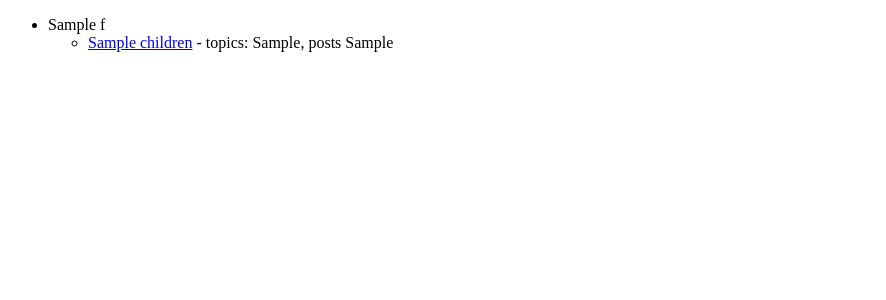
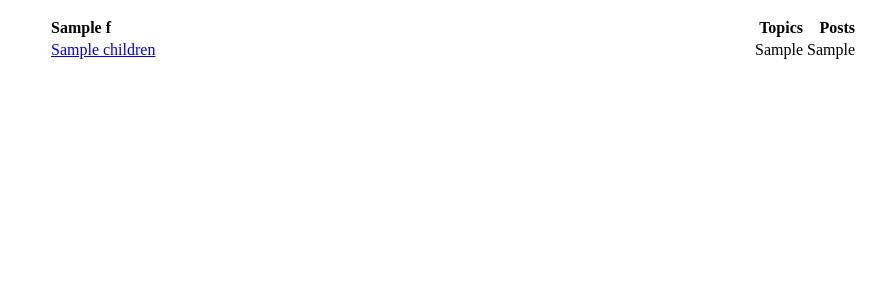
Before and after one commit to atodorov/django-phpbb-static-html, a Django app: template templates/index.html in a window 1280 px wide. Shown: the top 300 px of the page, without its empty margins (0-886 px from the left). Run offline with Django 3.2, Linux system fonts and the light colour scheme; the template is opened without the code that fills it: most values are stand-ins (such as "Sample title", 1, 10 or a date in 2020).

Commit message:
more transliteration and template fixes

```diff
--- a/models.py
+++ b/models.py
@@ -93,7 +93,7 @@ class Topic(models.Model):
                 new_title += translate_map[c]
             else:
                 new_title += c
-
+        new_title = new_title.replace(' ', '-')
         return new_title
 
     class Meta:
--- a/templates/forum.html
+++ b/templates/forum.html
@@ -10,7 +10,7 @@
         </tr>
     {% for obj in topics %}
         <tr>
-            <td>{{ obj.datetime }}</td>
+            <td>{{ obj.datetime|date:"Y-m-d_H:i" }}</td>
             <td>
                 <a href="{% url 'topic' obj.topic_id obj.latin_title %}">{{ obj.topic_title|safe }}</a>
                 <sub>by {{ obj.topic_first_poster_name }}</sub>
--- a/templates/index.html
+++ b/templates/index.html
@@ -2,17 +2,25 @@
 {% block title %}phpBB index{% endblock %}
 {% block content %}
     <ul>
+    <table border="0">
     {% for id,obj in forums.items %}
-        <li>
-            {{ obj.f.forum_name }}
-            <ul>
-            {% for sf in obj.children %}
-                <li>
-                    <a href="{% url 'forum' sf.forum_id %}">{{ sf.forum_name|safe }}</a> - topics: {{ sf.forum_topics }}, posts {{ sf.forum_posts }}
-                </li>
-            {% endfor %}
-            </ul>
-        </li>
+        <tr>
+            <th align="left" width="700">{{ obj.f.forum_name }}</th>
+            <th align="right">Topics</th>
+            <th align="right">Posts</th>
+        </tr>
+        {% for sf in obj.children %}
+        <tr>
+            <td>
+                <a href="{% url 'forum' sf.forum_id %}">{{ sf.forum_name|safe }}</a>
+            </td>
+            <td align="right">{{ sf.forum_topics }}</td>
+            <td align="right">{{ sf.forum_posts }}</td>
+        </tr>
+        {% endfor %}
+        <tr>
+            <td colspan="3">&nbsp;</td>
+        </tr>
     {% endfor %}
-    </ul>
+    </table>
 {% endblock %}
```
Also changed, not shown: urls.py (added, +8 -0 lines).
